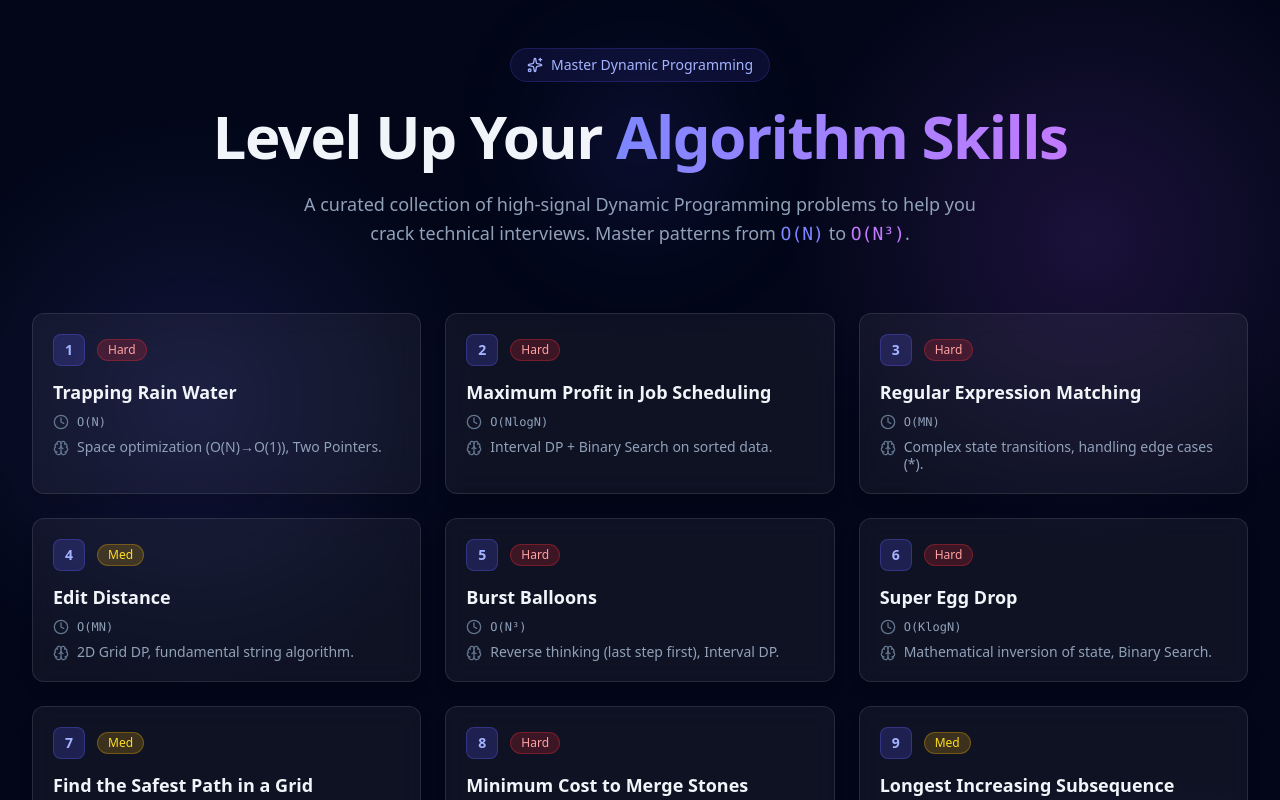
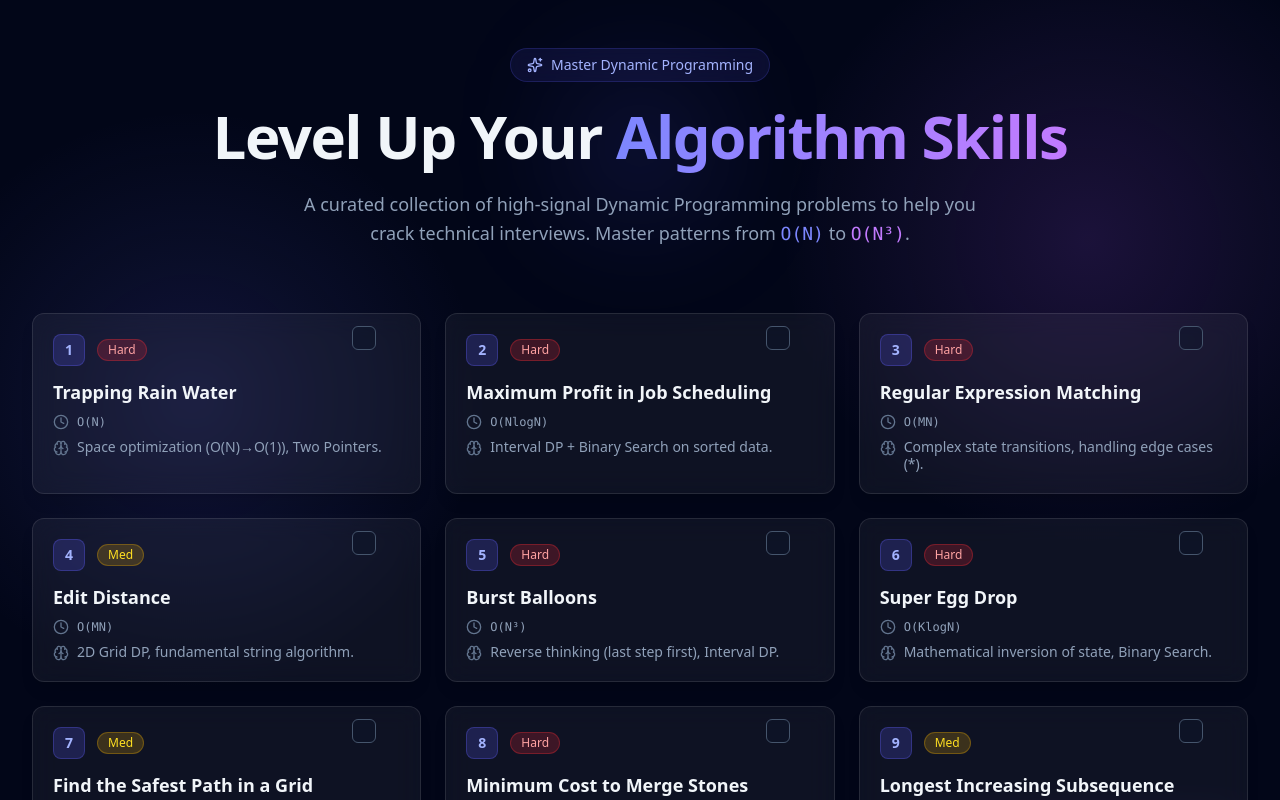
Before and after one commit to tohin003/DP-leetcode, a React (Vite) app: page / in a window 1280 px wide. Shown: the top 800 px of the page. Built offline with nearby package versions, Linux system fonts and the light colour scheme.

Commit message:
feat: add completion tracking with checkboxes and persistence

```diff
--- a/src/App.jsx
+++ b/src/App.jsx
@@ -1,9 +1,26 @@
+
 import React from 'react';
 import { questions } from './data/questions';
 import QuestionCard from './components/QuestionCard';
 import { Sparkles, Code2, Github } from 'lucide-react';
 
 function App() {
+  const [completed, setCompleted] = React.useState(() => {
+    const saved = localStorage.getItem('dp-tracker-completed');
+    return saved ? JSON.parse(saved) : {};
+  });
+
+  React.useEffect(() => {
+    localStorage.setItem('dp-tracker-completed', JSON.stringify(completed));
+  }, [completed]);
+
+  const toggleCompletion = (id) => {
+    setCompleted(prev => ({
+      ...prev,
+      [id]: !prev[id]
+    }));
+  };
+
   return (
     <div className="min-h-screen py-12 px-4 sm:px-6 lg:px-8">
       <div className="max-w-7xl mx-auto">
@@ -30,7 +47,13 @@ function App() {
         {/* Grid */}
         <div className="grid grid-cols-1 md:grid-cols-2 lg:grid-cols-3 gap-6">
           {questions.map((q, index) => (
-            <QuestionCard key={q.id} question={q} index={index} />
+            <QuestionCard
+              key={q.id}
+              question={q}
+              index={index}
+              isCompleted={!!completed[q.id]}
+              toggleCompletion={toggleCompletion}
+            />
           ))}
         </div>
 
--- a/src/components/QuestionCard.jsx
+++ b/src/components/QuestionCard.jsx
@@ -1,5 +1,5 @@
 import React from 'react';
-import { ExternalLink, Clock, Brain, BarChart2 } from 'lucide-react';
+import { ExternalLink, Clock, Brain, BarChart2, Check } from 'lucide-react';
 import { motion } from 'framer-motion';
 
 const DifficultyBadge = ({ difficulty }) => {
@@ -16,31 +16,58 @@ const DifficultyBadge = ({ difficulty }) => {
     );
 };
 
-const QuestionCard = ({ question, index }) => {
+const QuestionCard = ({ question, index, isCompleted, toggleCompletion }) => {
     return (
-        <motion.a
+        <motion.div
+            initial={{ opacity: 0, y: 20 }}
+            animate={{ opacity: 1, y: 0 }}
+            transition={{ duration: 0.3, delay: index * 0.05 }}
+            className={`glass-card glass-card-hover rounded-xl p-5 group relative overflow-hidden block transition-all duration-300 ${isCompleted ? 'border-green-500/30 bg-green-500/5' : ''
+                }`}
+        >
+            <div className="absolute top-0 right-0 p-3 flex items-center gap-3">
+                <button
+                    onClick={(e) => {
+                        e.preventDefault();
+                        toggleCompletion(question.id);
+                    }}
+                    className={`w-6 h-6 rounded-md border flex items-center justify-center transition-all duration-200 z-10 ${isCompleted
+                        ? 'bg-green-500 border-green-500 text-white'
+                        : 'border-slate-600 hover:border-indigo-400 bg-slate-900/50'
+                        }`}
+                >
+                    {isCompleted && <Check className="w-4 h-4" />}
+                </button>
+                <a
                     href={question.url}
                     target="_blank"
                     rel="noopener noreferrer"
-            initial={{ opacity: 0, y: 20 }}
-            animate={{ opacity: 1, y: 0 }}
-            transition={{ duration: 0.3, delay: index * 0.05 }}
-            className="glass-card glass-card-hover rounded-xl p-5 group relative overflow-hidden block"
+                    className="opacity-0 group-hover:opacity-100 transition-opacity duration-300 hover:text-indigo-400"
                 >
-            <div className="absolute top-0 right-0 p-3 opacity-0 group-hover:opacity-100 transition-opacity duration-300">
-                <ExternalLink className="w-5 h-5 text-indigo-400" />
+                    <ExternalLink className="w-5 h-5" />
+                </a>
             </div>
 
-            <div className="flex items-start justify-between mb-3">
+            <div className="flex items-start justify-between mb-3 pr-16">
                 <div className="flex items-center gap-3">
-                    <span className="flex items-center justify-center w-8 h-8 rounded-lg bg-indigo-500/20 text-indigo-300 font-bold text-sm border border-indigo-500/30">
+                    <span className={`flex items-center justify-center w-8 h-8 rounded-lg font-bold text-sm border transition-colors duration-300 ${isCompleted
+                        ? 'bg-green-500/20 text-green-300 border-green-500/30'
+                        : 'bg-indigo-500/20 text-indigo-300 border-indigo-500/30'
+                        }`}>
                         {question.id}
                     </span>
                     <DifficultyBadge difficulty={question.difficulty} />
                 </div>
             </div>
 
-            <h3 className="text-lg font-semibold text-slate-100 mb-2 group-hover:text-indigo-300 transition-colors">
+            <a
+                href={question.url}
+                target="_blank"
+                rel="noopener noreferrer"
+                className="block"
+            >
+                <h3 className={`text-lg font-semibold mb-2 transition-colors ${isCompleted ? 'text-slate-400 line-through decoration-slate-600' : 'text-slate-100 group-hover:text-indigo-300'
+                    }`}>
                     {question.problem}
                 </h3>
 
@@ -55,9 +82,11 @@ const QuestionCard = ({ question, index }) => {
                         <p className="leading-tight">{question.concept}</p>
                     </div>
                 </div>
+            </a>
 
-            <div className="absolute bottom-0 left-0 w-full h-1 bg-gradient-to-r from-indigo-500 to-purple-500 transform scale-x-0 group-hover:scale-x-100 transition-transform duration-300 origin-left" />
-        </motion.a>
+            <div className={`absolute bottom-0 left-0 w-full h-1 transform scale-x-0 group-hover:scale-x-100 transition-transform duration-300 origin-left ${isCompleted ? 'bg-green-500' : 'bg-gradient-to-r from-indigo-500 to-purple-500'
+                }`} />
+        </motion.div>
     );
 };
 
```
Lines whose indentation alone changed are shown as unchanged.
